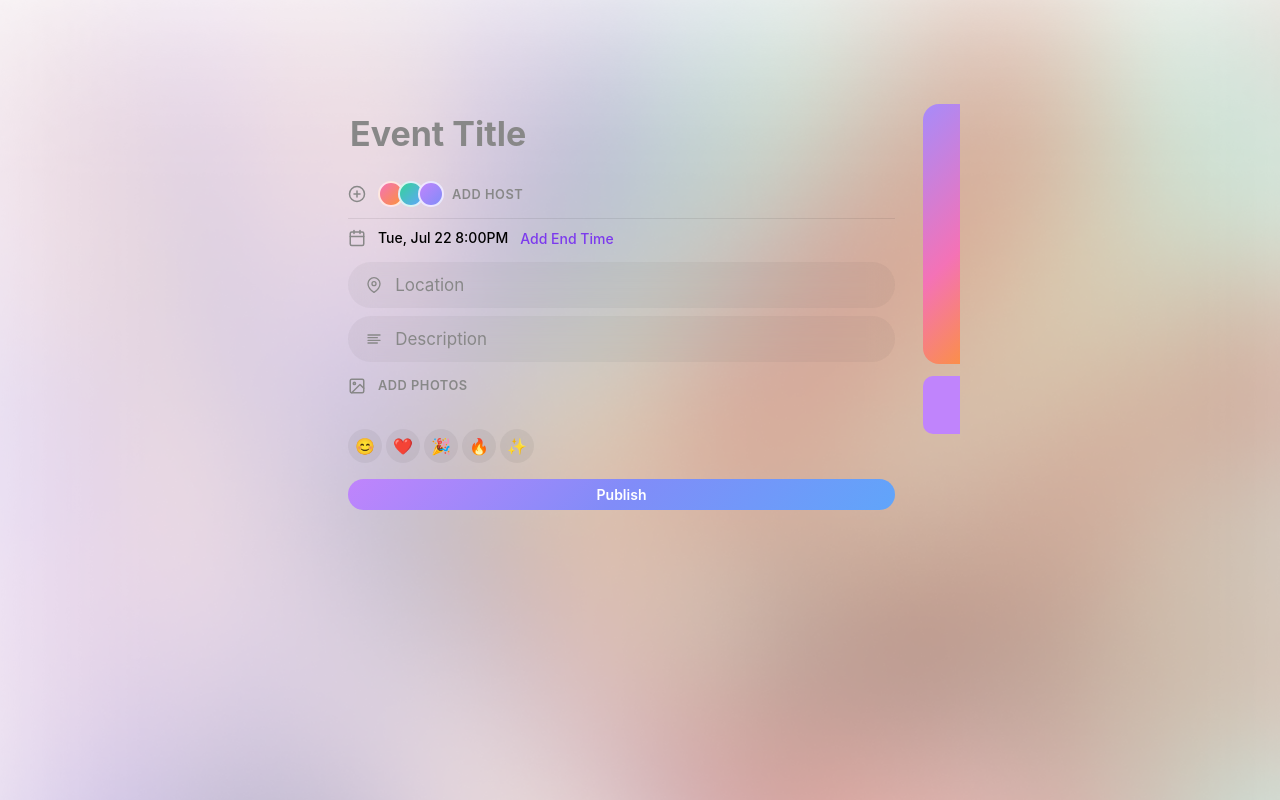
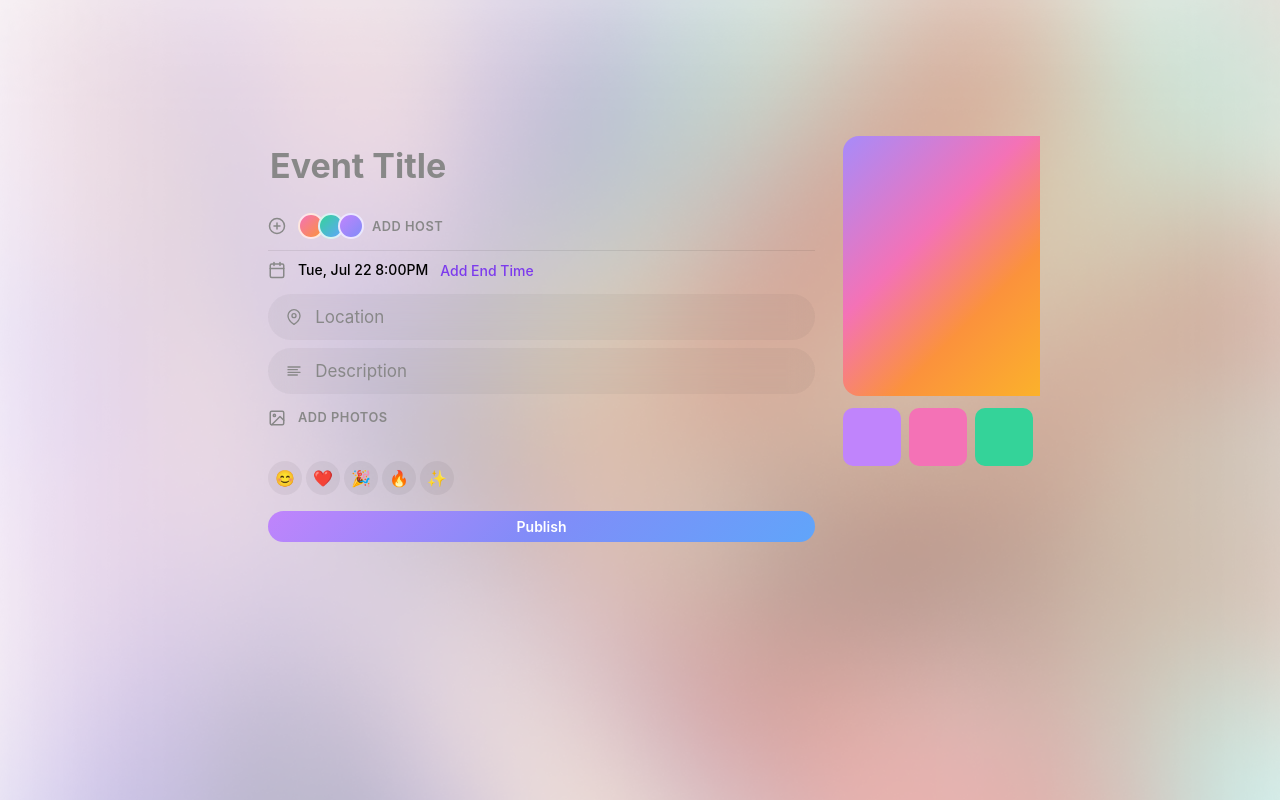
Before and after one commit to julian-cardone/doorlist-interview, a React (Vite) app: page /events/create in a window 1280 px wide. Shown: the top 800 px of the page. Built offline with nearby package versions, Linux system fonts and the light colour scheme.

Commit message:
fix weird overflow issue

```diff
--- /dev/null
+++ b/src/App.module.css
@@ -0,0 +1,5 @@
+.App {
+  display: flex;
+  flex-direction: column;
+  height: 100dvh;
+}
--- a/src/App.tsx
+++ b/src/App.tsx
@@ -1,5 +1,10 @@
 import { Outlet } from "react-router-dom";
+import styles from "./App.module.css";
 
 export default function App() {
-  return <Outlet />;
+  return (
+    <div className={styles.App}>
+      <Outlet />
+    </div>
+  );
 }
--- a/src/features/events/pages/EventCreatePage/EventCreatePage.module.css
+++ b/src/features/events/pages/EventCreatePage/EventCreatePage.module.css
@@ -1,9 +1,10 @@
 .page {
-  min-height: 100vh;
+  height: 100dvh;
   background-image: url("/gradient-bg.png");
   background-size: cover;
   background-position: center;
   display: flex;
+  flex-direction: column;
   justify-content: center;
-  padding: 5rem 20rem;
+  padding: 7rem 15rem;
 }
```
